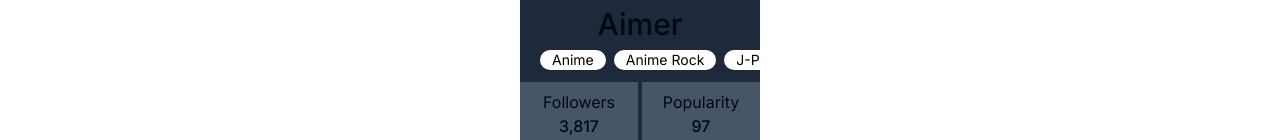
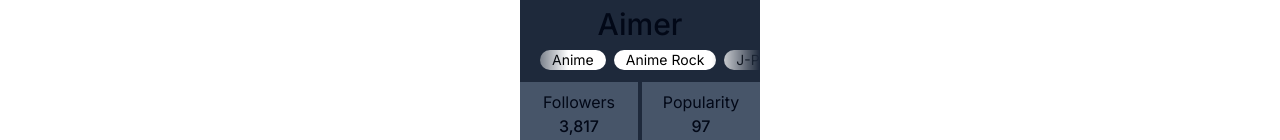
Before and after one commit to rparin/SpotifyArtistNetwork, a Next.js app in the folder Client/: page / in a window 1280 px wide. Shown: the part 302-442 px from the top of the page. Built offline with nearby package versions, Linux system fonts and the light colour scheme.

Commit message:
Client: Add gradient fade in and out to genres

```diff
--- a/Client/src/app/globals.css
+++ b/Client/src/app/globals.css
@@ -127,3 +127,15 @@
   -ms-overflow-style: none; /* IE and Edge */
   scrollbar-width: none; /* Firefox */
 }
+
+/* Horizontal fade in and out */
+.horizontal-mask {
+  -webkit-mask: linear-gradient(
+    90deg,
+    transparent,
+    white 50%,
+    white 80%,
+    transparent
+  );
+  mask: linear-gradient(90deg, transparent, white 20%, white 80%, transparent);
+}
--- a/Client/src/components/UI/ArtistCard.tsx
+++ b/Client/src/components/UI/ArtistCard.tsx
@@ -32,7 +32,7 @@
           alt={props.alt}
         />
         <h2 className="text-3xl font-medium">{props.name}</h2>
-        <ul className="flex gap-2 px-5 w-full h-auto overflow-x-scroll whitespace-nowrap no-scrollbar text-black text-sm">
+        <ul className="flex gap-2 px-5 w-full h-auto overflow-x-scroll whitespace-nowrap no-scrollbar text-black text-sm horizontal-mask">
           {genres}
         </ul>
       </article>
```
